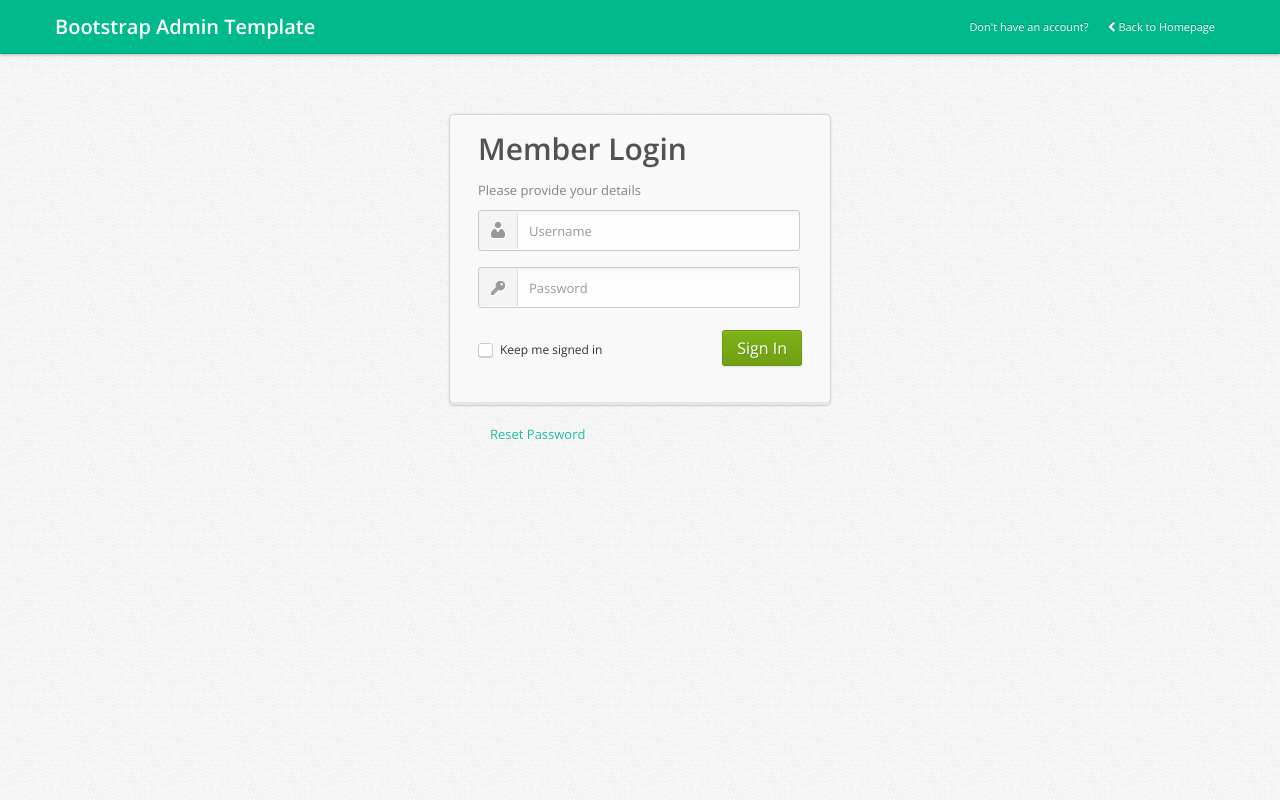
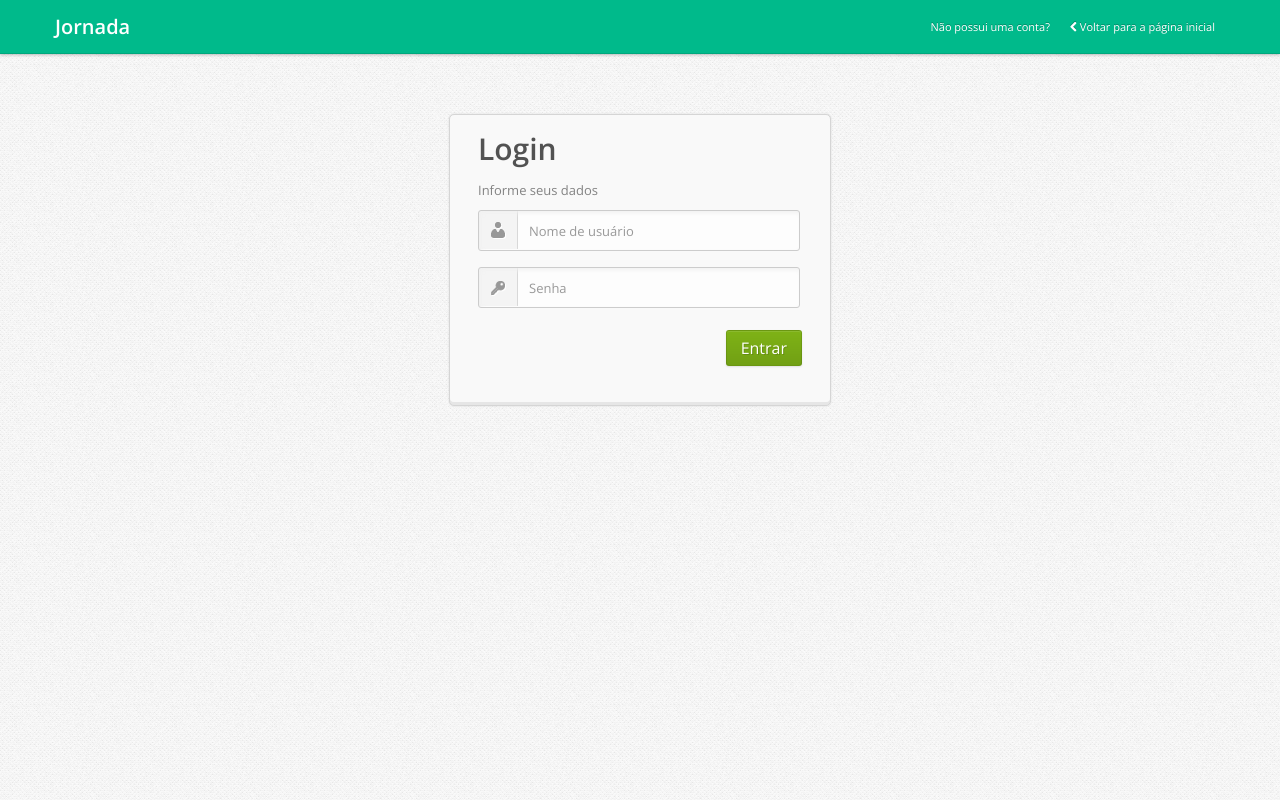
Before and after one commit to tomersimis-zz/jornada-ui, a plain HTML site: page login.html in a window 1280 px wide. Drawn offline with nearby package versions, Linux system fonts and the light colour scheme.

Commit message:
Update login.html

```diff
--- a/login.html
+++ b/login.html
@@ -3,7 +3,7 @@
 
 <head>
     <meta charset="utf-8">
-    <title>Login - Bootstrap Admin Template</title>
+    <title>Login - Jornada</title>
 
 	<meta name="viewport" content="width=device-width, initial-scale=1.0, maximum-scale=1.0, user-scalable=no">
     <meta name="apple-mobile-web-app-capable" content="yes">
@@ -34,7 +34,7 @@
 			</a>
 
 			<a class="brand" href="index.html">
-				Bootstrap Admin Template
+				Jornada
 			</a>
 
 			<div class="nav-collapse">
@@ -42,7 +42,7 @@
 
 					<li class="">
 						<a href="signup.html" class="">
-							Don't have an account?
+							Não possui uma conta?
 						</a>
 
 					</li>
@@ -50,7 +50,7 @@
 					<li class="">
 						<a href="index.html" class="">
 							<i class="icon-chevron-left"></i>
-							Back to Homepage
+							Voltar para a página inicial
 						</a>
 
 					</li>
@@ -72,32 +72,27 @@
 
 		<form action="#" method="post">
 
-			<h1>Member Login</h1>
+			<h1>Login</h1>
 
 			<div class="login-fields">
 
-				<p>Please provide your details</p>
+				<p>Informe seus dados</p>
 
 				<div class="field">
-					<label for="username">Username</label>
-					<input type="text" id="username" name="username" value="" placeholder="Username" class="login username-field" />
+					<label for="username">Nome de usuário:</label>
+					<input type="text" id="username" name="username" value="" placeholder="Nome de usuário" class="login username-field" />
 				</div> <!-- /field -->
 
 				<div class="field">
-					<label for="password">Password:</label>
-					<input type="password" id="password" name="password" value="" placeholder="Password" class="login password-field"/>
+					<label for="password">Senha:</label>
+					<input type="password" id="password" name="password" value="" placeholder="Senha" class="login password-field"/>
 				</div> <!-- /password -->
 
 			</div> <!-- /login-fields -->
 
 			<div class="login-actions">
 
-				<span class="login-checkbox">
-					<input id="Field" name="Field" type="checkbox" class="field login-checkbox" value="First Choice" tabindex="4" />
-					<label class="choice" for="Field">Keep me signed in</label>
-				</span>
-
-				<button class="button btn btn-success btn-large">Sign In</button>
+				<button class="button btn btn-success btn-large">Entrar</button>
 
 			</div> <!-- .actions -->
 
@@ -109,13 +104,6 @@
 
 </div> <!-- /account-container -->
 
-
-
-<div class="login-extra">
-	<a href="#">Reset Password</a>
-</div> <!-- /login-extra -->
-
-
 <script src="js/jquery-1.7.2.min.js"></script>
 <script src="js/bootstrap.js"></script>
 
```
